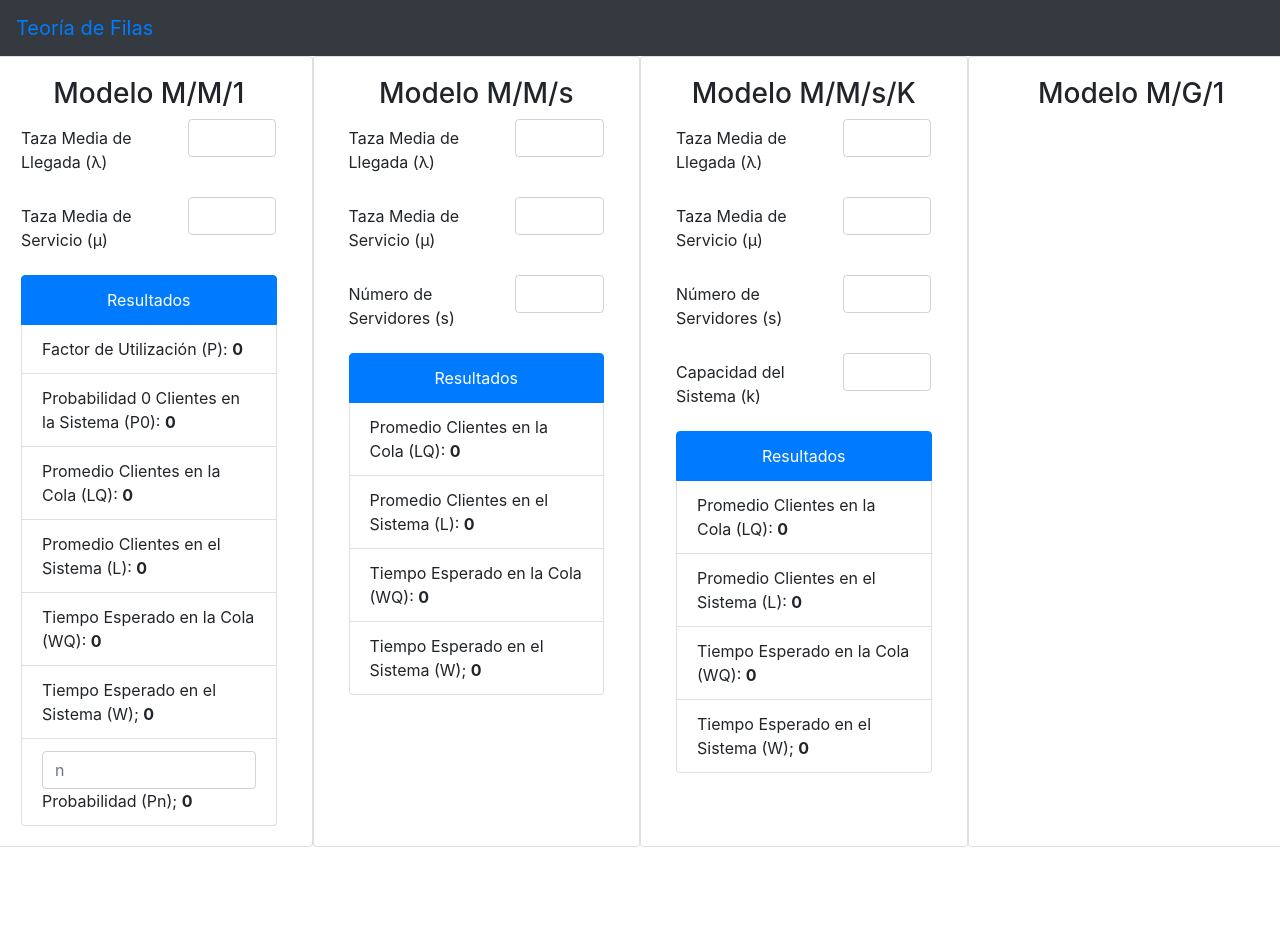
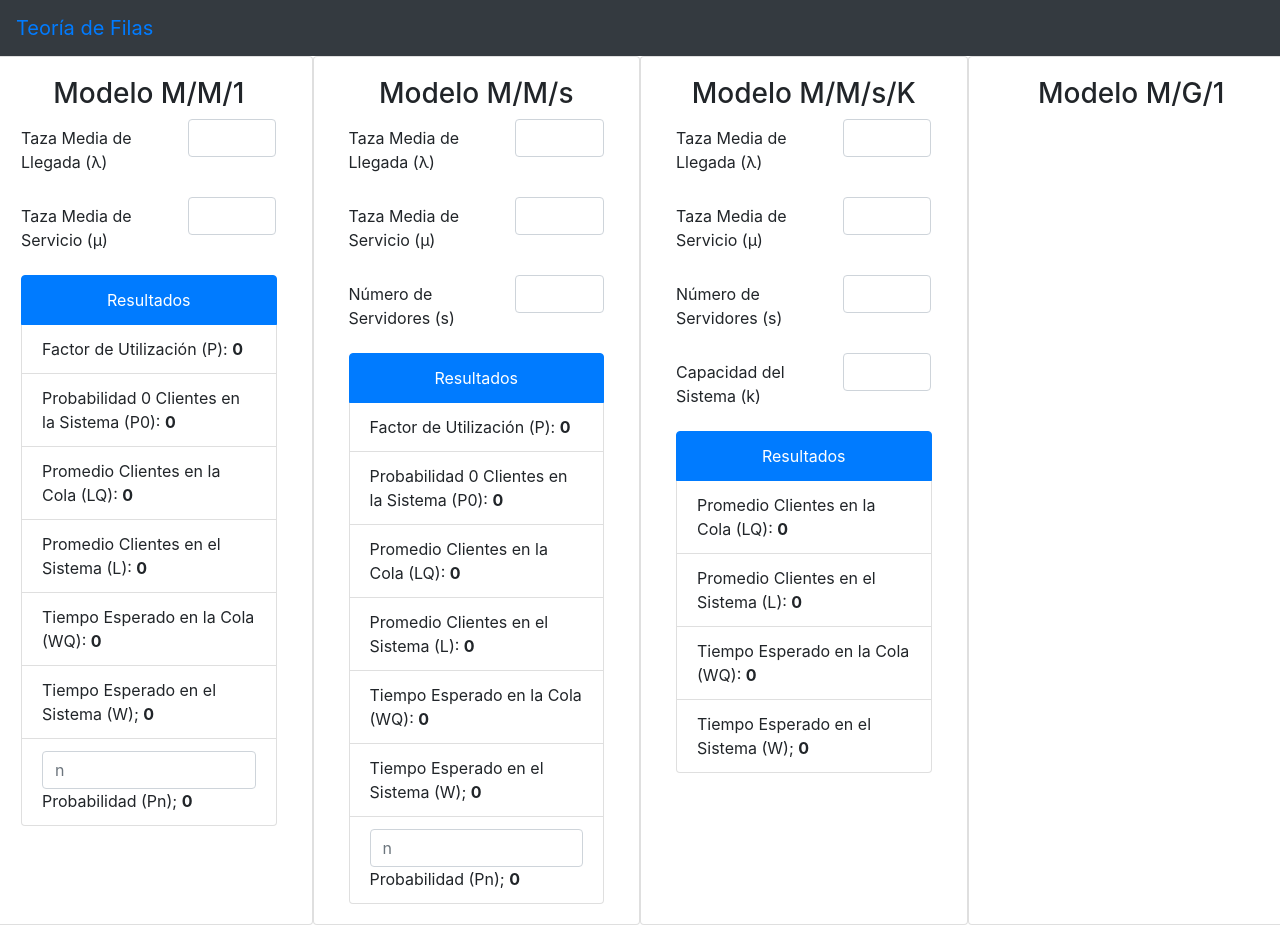
Before and after one commit to alfredopv/ProyectosM-todosCuantitativos, a React (Create React App) app in the folder proyecto2/: page / in a window 1280 px wide. Before the commit the page ends 847 px from the top, so only its background shows below. Built offline with nearby package versions, Linux system fonts and the light colour scheme.

Commit message:
Ya están los P0, Pn, ro de los primeros dos procesos

```diff
--- a/proyecto2/src/Components/ModeloMM1/ModeloMM1.js
+++ b/proyecto2/src/Components/ModeloMM1/ModeloMM1.js
@@ -38,7 +38,7 @@ class ModeloMM1 extends Component {
       this.calcularW();
       if(this.state.lamda <= this.state.miu){
         this.setState({ pn: 0 });
-        document.getElementById("inputN").value = "";
+        document.getElementById("inputN1").value = "";
       }
     });
   }
@@ -53,7 +53,7 @@ class ModeloMM1 extends Component {
       this.calcularW();
       if(this.state.lamda <= this.state.miu){
         this.setState({ pn: 0 });
-        document.getElementById("inputN").value = "";
+        document.getElementById("inputN1").value = "";
       }
     });
   }
@@ -153,7 +153,7 @@ class ModeloMM1 extends Component {
                 <li className="list-group-item">Tiempo Esperado en la Cola (WQ): <strong>{ this.state.wq }</strong></li>
                 <li className="list-group-item">Tiempo Esperado en el Sistema (W); <strong>{ this.state.w }</strong></li>
                 <li className="list-group-item">
-                  <input className="form-control" type="number" min="1" id="inputN" placeholder="n" onChange={this.handleNChange}/>
+                  <input className="form-control" type="number" min="1" id="inputN1" placeholder="n" onChange={this.handleNChange}/>
                   Probabilidad (Pn); <strong>{ this.state.pn }</strong>
                 </li>
               </ul>
--- a/proyecto2/src/Components/ModeloMMS/ModeloMMS.js
+++ b/proyecto2/src/Components/ModeloMMS/ModeloMMS.js
@@ -4,6 +4,10 @@ import './ModeloMMS.css'
 const miu = 0;
 const lamda = 0;
 const servidores = 0;
+const p = 0;
+const p0 = 0;
+const n = 0;
+const pn = 0;
 const lq = 0;
 const l = 0;
 const wq = 0;
@@ -12,16 +16,19 @@ class ModeloMMS extends Component {
 
   constructor(props){
     super(props);
-    this.state = { miu, lamda, servidores, lq, l, wq, w }
+    this.state = { miu, lamda, servidores, p, p0, lq, l, wq, w, pn, n }
     this.handleMiuChange = this.handleMiuChange.bind(this);
     this.handleLamdaChange = this.handleLamdaChange.bind(this);
     this.handleServidoresChange = this.handleServidoresChange.bind(this);
+    this.handleNChange = this.handleNChange.bind(this);
+    this.calcularP = this.calcularP.bind(this);
     this.calcularP0 = this.calcularP0.bind(this);
     this.factorial = this.factorial.bind(this);
     this.calcularLQ = this.calcularLQ.bind(this);
     this.calcularL = this.calcularL.bind(this);
     this.calcularWQ = this.calcularWQ.bind(this);
     this.calcularW = this.calcularW.bind(this);
+    this.calcularPn = this.calcularPn.bind(this);
   }
 
   factorial(n){
@@ -31,6 +38,15 @@ class ModeloMMS extends Component {
       n = n-1;
     }
     return res;
+  }
+
+  calcularP(){
+    const lamda = this.state.lamda;
+    const miu = this.state.miu;
+    const servidores = this.state.servidores;
+    let resultado;
+    resultado = lamda / (servidores*miu);
+    this.setState({ p: resultado.toFixed(5) })
   }
 
   calcularP0(){
@@ -47,31 +63,55 @@ class ModeloMMS extends Component {
     let factor2 = (servidores*miu)/(servidores*miu-lamda)
     multiplicacion = factor1*factor2;
     p0 = 1/(sumatoria + multiplicacion)
+    this.setState({ p0: p0.toFixed(5) })
     return p0;
   }
 
   handleMiuChange( evt ){
     this.setState({ miu: evt.target.value }, () =>{
+      this.calcularP();
+      this.calcularP0();
       this.calcularLQ();
       this.calcularL();
       this.calcularWQ();
       this.calcularW();
+      if(this.state.lamda <= this.state.miu){
+        this.setState({ pn: 0 });
+        document.getElementById("inputN2").value = "";
+      }
     });
   }
   handleLamdaChange( evt ){
     this.setState({ lamda: evt.target.value }, () =>{
+      this.calcularP();
+      this.calcularP0();
       this.calcularLQ();
       this.calcularL();
       this.calcularWQ();
       this.calcularW();
+      if(this.state.lamda <= this.state.miu){
+        this.setState({ pn: 0 });
+        document.getElementById("inputN2").value = "";
+      }
     });
   }
   handleServidoresChange( evt ){
     this.setState({ servidores: evt.target.value }, () =>{
+      this.calcularP();
+      this.calcularP0();
       this.calcularLQ();
       this.calcularL();
       this.calcularWQ();
       this.calcularW();
+      if(this.state.lamda <= this.state.miu){
+        this.setState({ pn: 0 });
+        document.getElementById("inputN2").value = "";
+      }
+    });
+  }
+  handleNChange( evt ){
+    this.setState({ n: evt.target.value }, () => {
+      this.calcularPn();
     });
   }
 
@@ -86,7 +126,7 @@ class ModeloMMS extends Component {
     numerador = Math.pow(lamda/miu,servidores)*lamda*miu*p0;
     denominador = this.factorial(servidores-1)*Math.pow(servidores*miu-lamda,2);
     resultado = numerador/denominador;
-    this.setState({ lq: resultado })
+    this.setState({ lq: resultado.toFixed(5) })
     return resultado;
   }
   calcularL(){
@@ -94,20 +134,34 @@ class ModeloMMS extends Component {
     const miu = this.state.miu;
     const lq = this.calcularLQ();
     let resultado = lq + (lamda/miu);
-    this.setState({ l: resultado })
+    this.setState({ l: resultado.toFixed(5) })
   }
   calcularWQ(){
     const lamda = this.state.lamda;
     const lq = this.calcularLQ();
     let resultado = lq / lamda;
-    this.setState({ wq: resultado })
+    this.setState({ wq: resultado.toFixed(5) })
     return resultado;
   }
   calcularW(){
     const miu = this.state.miu;
     const wq = this.calcularWQ();
     let resultado = wq + (1/miu);
-    this.setState({ w: resultado })
+    this.setState({ w: resultado.toFixed(5) })
+  }
+  calcularPn(){
+    const lamda = this.state.lamda;
+    const miu = this.state.miu;
+    const servidores = this.state.servidores;
+    const p0 = this.calcularP0();
+    const n = this.state.n;
+    let resultado;
+    if(n <= servidores){
+      resultado = (Math.pow(lamda/miu,n)/this.factorial(n))*p0;
+    }else{
+      resultado = (Math.pow(lamda/miu,n)/(this.factorial(servidores)*Math.pow(servidores,n-servidores)))*p0;
+    }
+    this.setState({ pn: resultado.toFixed(5) })
   }
 
   render() {
@@ -135,13 +189,24 @@ class ModeloMMS extends Component {
               </div>
             </div>
           </form>
+          { this.state.lamda > this.state.miu ?
+            <div class="alert alert-danger" role="alert">
+              Sistema no estable
+            </div> :
               <ul className="list-group">
                 <li className="list-group-item active text-center">Resultados</li>
+                <li className="list-group-item">Factor de Utilización (Ρ): <strong>{ this.state.p }</strong></li>
+                <li className="list-group-item">Probabilidad 0 Clientes en la Sistema (P0): <strong>{ this.state.p0 }</strong></li>
                 <li className="list-group-item">Promedio Clientes en la Cola (LQ): <strong>{ this.state.lq }</strong></li>
                 <li className="list-group-item">Promedio Clientes en el Sistema (L): <strong>{ this.state.l }</strong></li>
                 <li className="list-group-item">Tiempo Esperado en la Cola (WQ): <strong>{ this.state.wq }</strong></li>
                 <li className="list-group-item">Tiempo Esperado en el Sistema (W); <strong>{ this.state.w }</strong></li>
+                <li className="list-group-item">
+                  <input className="form-control" type="number" min="1" id="inputN2" placeholder="n" onChange={this.handleNChange}/>
+                  Probabilidad (Pn); <strong>{ this.state.pn }</strong>
+                </li>
               </ul>
+            }
         </div>
       </div>
     );
```
Lines whose indentation alone changed are shown as unchanged.
